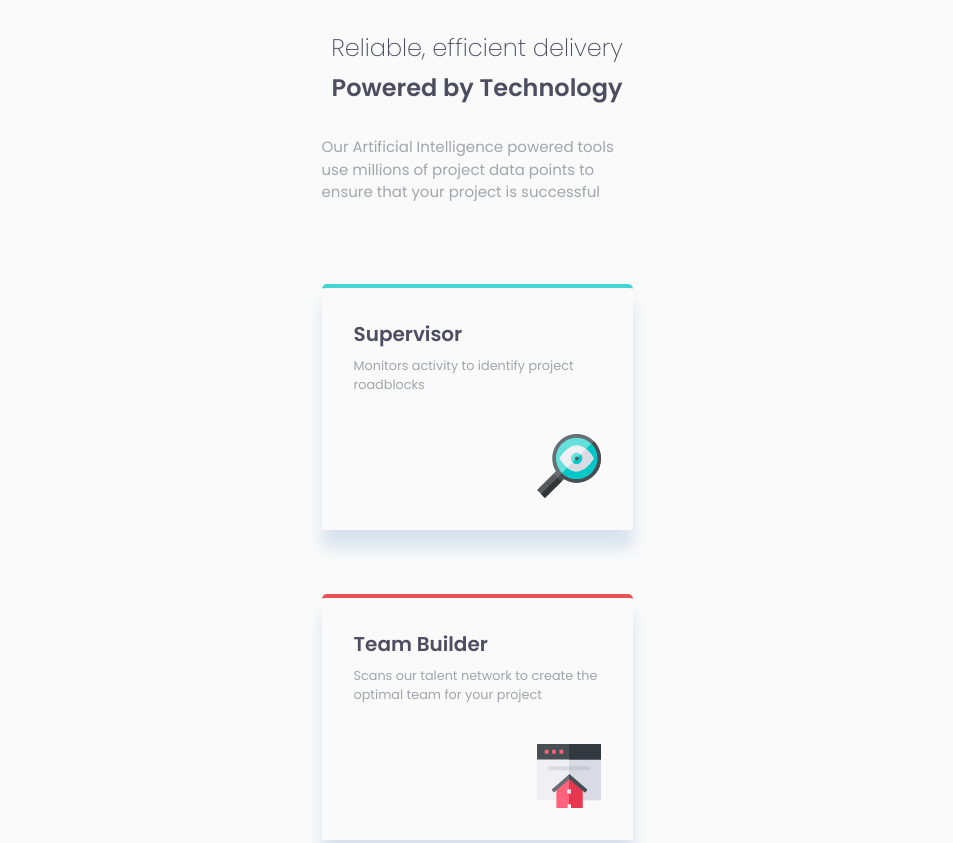
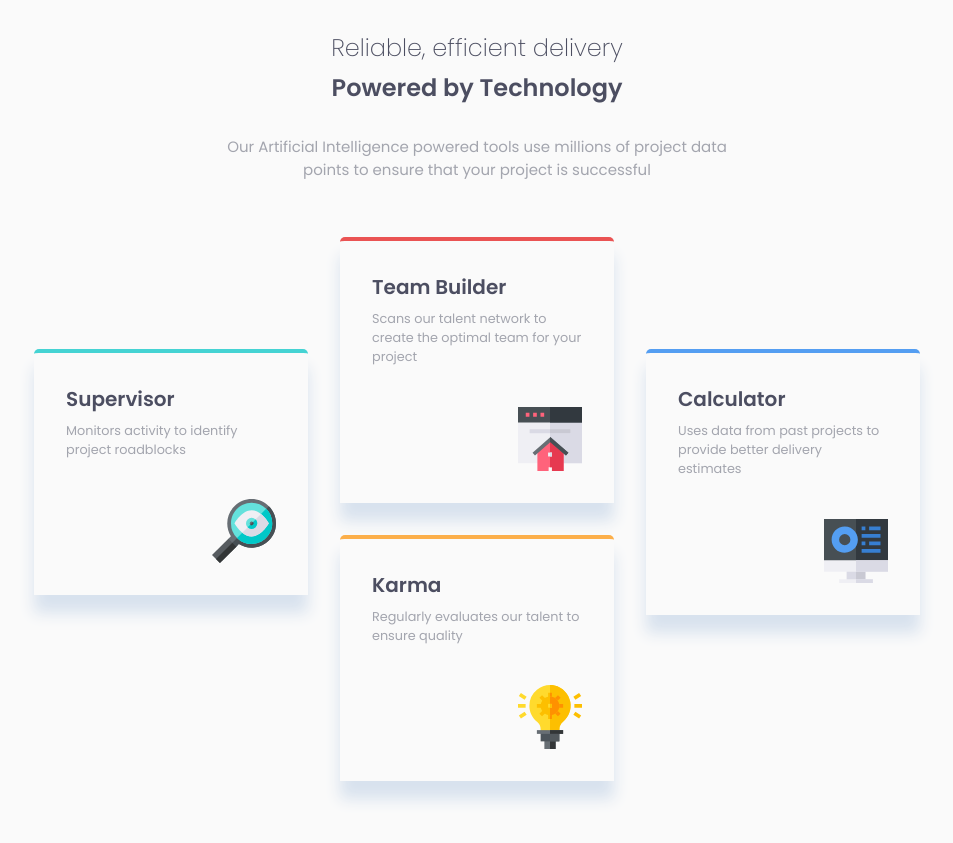
Before and after one commit to javascriptor1/four-card-feature-section-master, a website: page index.html in a window 1280 px wide. Shown: the top 843 px of the page, without its empty margins (163-1116 px from the left). Drawn offline with Linux system fonts and the light colour scheme.

Commit message:
final solution

```diff
--- a/index.html
+++ b/index.html
@@ -34,28 +34,32 @@
   <body
     class="grid place-content-center min-h-screen text-[0.9375rem] font-serif bg-VeryLightGray"
   >
-    <main class="min-w-[280px] max-w-[375px] p-8">
+    <main
+      class="min-w-[280px] max-w-[375px] lg:min-w-[950px] p-8 lg:grid lg:grid-cols-3 mx-auto gap-8 lg:items-start"
+    >
       <!-- ----------- header div here --------------------- -->
-      <div>
+      <div class="lg:col-span-3 lg:text-center mx-auto max-w-[500px]">
         <h1 class="text-2xl font-light text-VeryDarkBlue text-center mb-2">
           Reliable, efficient delivery
         </h1>
         <h2 class="text-2xl text-center font-semibold text-VeryDarkBlue mb-8">
           Powered by Technology
         </h2>
-        <p class="text-GrayishBlue mb-20">
+        <p class="text-GrayishBlue mb-20 lg:mb-6">
           Our Artificial Intelligence powered tools use millions of project data
           points to ensure that your project is successful
         </p>
       </div>
 
       <!-- ------------------ first div here --------------------- -->
-      <div class="feature-div">
+      <div class="feature-div lg:mt-28">
         <h3>Supervisor</h3>
         <p class="description">
           Monitors activity to identify project roadblocks
         </p>
-        <div class="flex justify-end"><img src="images/icon-supervisor.svg" alt="supervisor" /></div>
+        <div class="flex justify-end">
+          <img src="images/icon-supervisor.svg" alt="supervisor" />
+        </div>
       </div>
       <!-- ------------------ second div here --------------------- -->
       <div class="feature-div">
@@ -63,23 +67,31 @@
         <p class="description">
           Scans our talent network to create the optimal team for your project
         </p>
-        <div class="flex justify-end" ><img src="images/icon-team-builder.svg" alt="team builder" /></div>
+        <div class="flex justify-end">
+          <img src="images/icon-team-builder.svg" alt="team builder" />
+        </div>
       </div>
       <!-- ------------------ third div here --------------------- -->
-      <div class="feature-div">
+      <div class="feature-div lg:col-start-2 lg:col-end-3 lg:mt-[-11rem]">
         <h3>Karma</h3>
         <p class="description">
           Regularly evaluates our talent to ensure quality
         </p>
-        <div class="flex justify-end"><img src="images/icon-karma.svg" alt="karma" /></div>
+        <div class="flex justify-end">
+          <img src="images/icon-karma.svg" alt="karma" />
+        </div>
       </div>
       <!-- ------------------ forth div here --------------------- -->
-      <div class="feature-div">
+      <div
+        class="feature-div lg:row-start-2 lg:row-end-3 lg:col-start-3 lg:mt-28"
+      >
         <h3>Calculator</h3>
         <p class="description">
           Uses data from past projects to provide better delivery estimates
         </p>
-        <div class="flex justify-end"><img src="images/icon-calculator.svg" alt="calculator" /></div>
+        <div class="flex justify-end">
+          <img src="images/icon-calculator.svg" alt="calculator" />
+        </div>
       </div>
     </main>
 
```
Also changed, not shown: input.css (+9 -8 lines), css/style.css.
